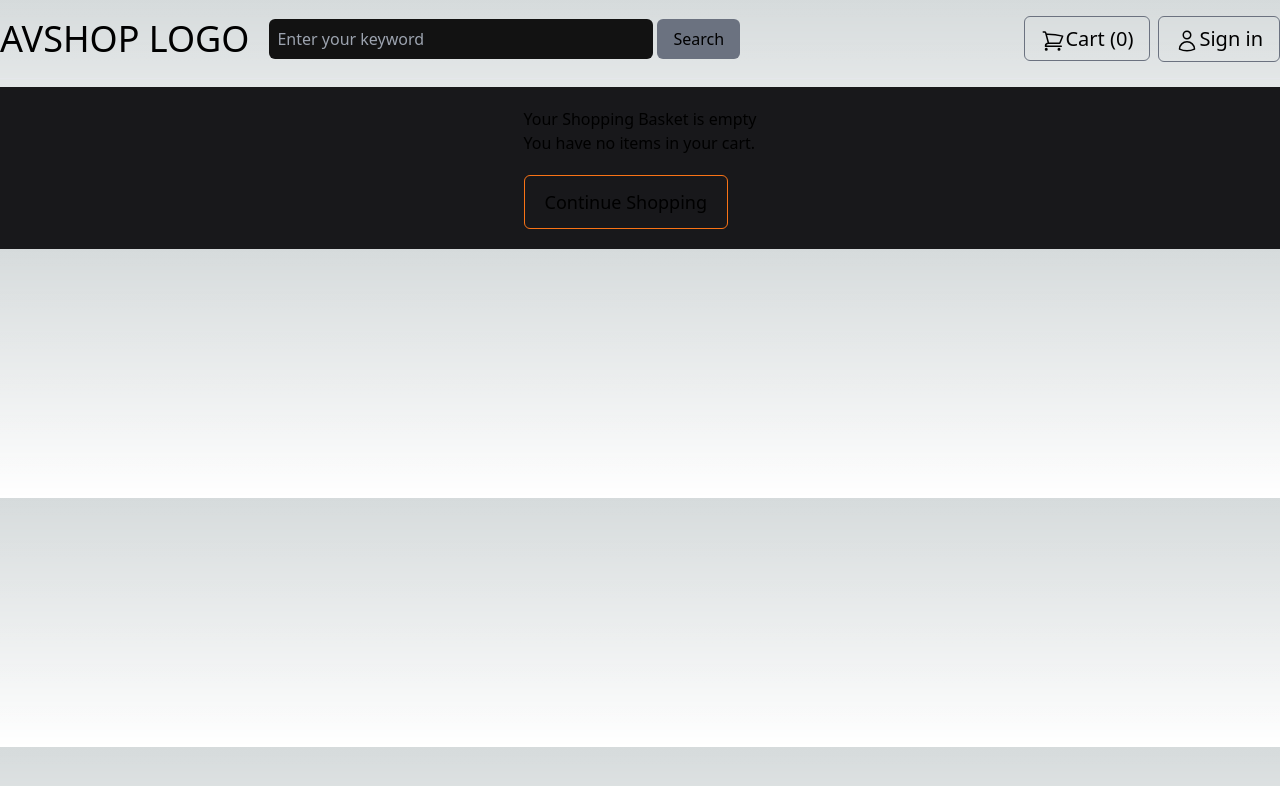
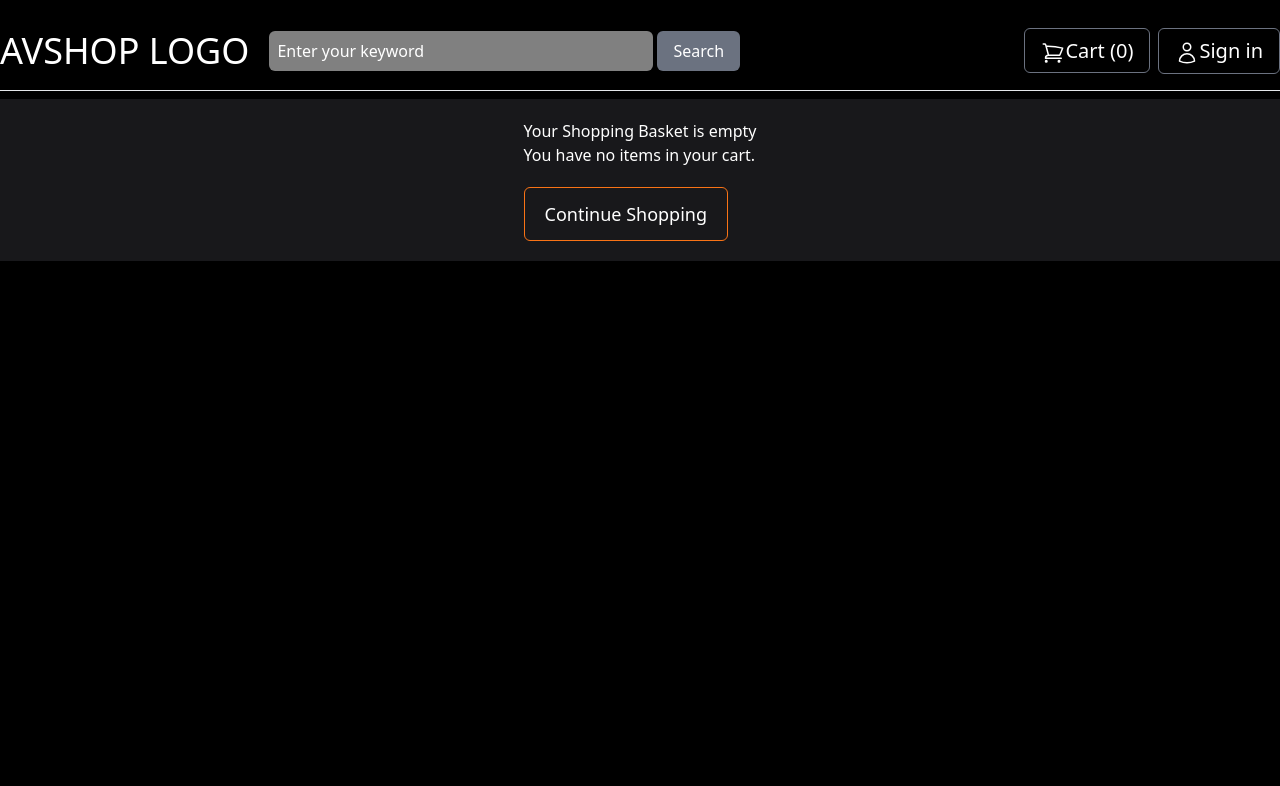
Before and after one commit to looky26/nextjs13-ecommerce, a Next.js app: page /cart in a window 1280 px wide. Shown: the top 786 px of the page. Built offline with nearby package versions, Linux system fonts and the light colour scheme.

Commit message:
modified bg color

```diff
--- a/app/components/Navbar.tsx
+++ b/app/components/Navbar.tsx
@@ -31,7 +31,7 @@ const Navbar = () => {
 
   return (
     <>
-      <nav className="flex justify-between max-w-7xl mx-auto py-2 mt-2">
+      <nav className="flex justify-between max-w-7xl mx-auto py-2 mt-5">
         <div className="flex items-center space-x-5">
           <Link href={'/'}>
           <h1 className="text-4xl">AVSHOP LOGO</h1>
--- a/app/globals.css
+++ b/app/globals.css
@@ -2,7 +2,7 @@
 @tailwind components;
 @tailwind utilities;
 
-:root {
+/* :root {
   --max-width: 1100px;
   --border-radius: 12px;
   --font-mono: ui-monospace, Menlo, Monaco, 'Cascadia Mono', 'Segoe UI Mono',
@@ -108,4 +108,21 @@ a {
   html {
     color-scheme: dark;
   }
+} */
+
+input {
+  background-color:gray;
+  color: white;
 }
+input::placeholder {
+color: white
+}
+input[type=checkbox] {
+
+  background-color: gray;
+  border: 2px solid #ccc;
+  width: 20px;
+  height: 20px;
+  cursor: pointer;
+
+}
--- a/app/layout.tsx
+++ b/app/layout.tsx
@@ -15,7 +15,7 @@ export default function RootLayout({
         head.tsx. Find out more at https://beta.nextjs.org/docs/api-reference/file-conventions/head
       */}
       <head />
-      <body>
+      <body className="bg-black text-white">
 
           <Providers>
             <Navbar />
--- a/app/page.tsx
+++ b/app/page.tsx
@@ -35,7 +35,7 @@ export default async function Home() {
 
   const productsData = await productFetching();
   return (
-    <main className="flex max-w-7xl mx-auto">
+    <main className="flex max-w-7xl mx-auto ">
 
       <Sidebar />
       <Products productsData={productsData} />
```
Also changed, not shown: app/GlobalRedux/provider.js (+6 -5 lines).
